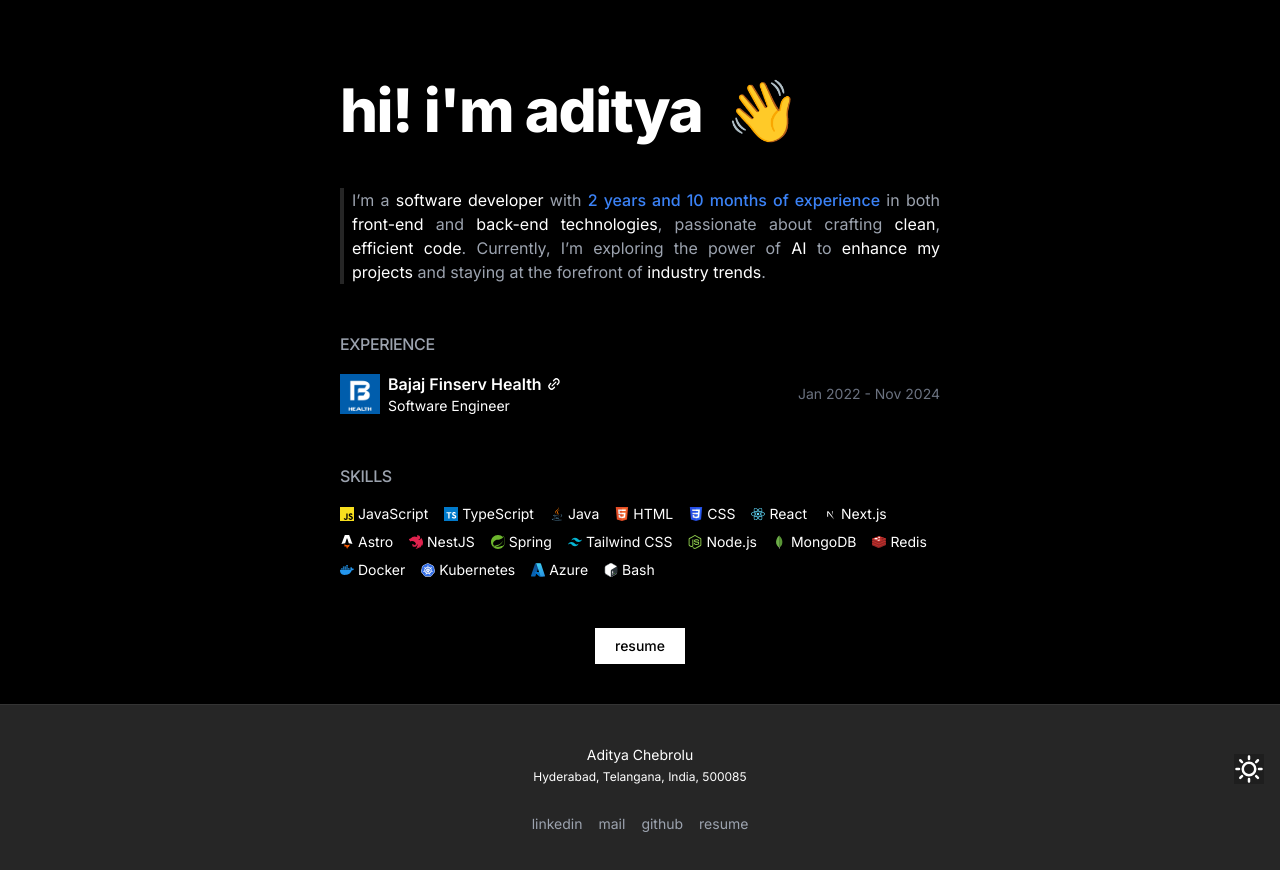
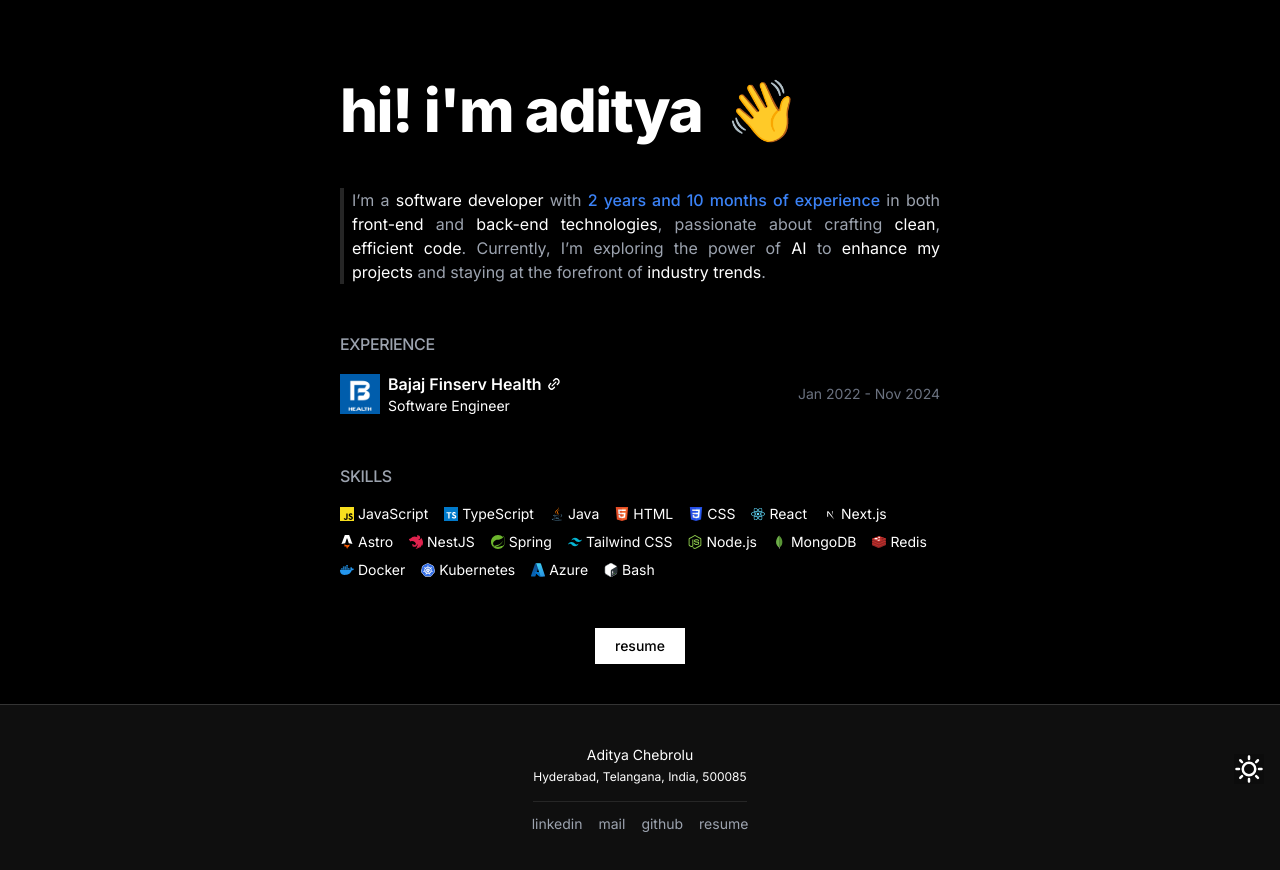
Before and after one commit to aditya-chebrolu/portfolio, a Next.js app: page / in a window 1280 px wide. Shown: the top 870 px of the page. Built offline with nearby package versions, Linux system fonts and the light colour scheme.

Commit message:
code changes

```diff
--- a/src/components/page-wrapper.tsx
+++ b/src/components/page-wrapper.tsx
@@ -23,7 +23,7 @@ const PageWrapper = ({
         {children}
       </main>
       {showFooter && (
-        <footer className="dark:bg-[#0F0F0F mt-auto flex flex-col items-center gap-1 border-t bg-accent py-[40px] text-sm dark:border-[#343434]">
+        <footer className="mt-auto flex flex-col items-center gap-1 border-t bg-accent py-[40px] text-sm dark:border-[#343434] dark:bg-[#0F0F0F]">
           <div>Aditya Chebrolu</div>
           <div className="border-b pb-4 text-xs">Hyderabad, Telangana, India, 500085</div>
           <div className="mt-2 flex gap-4">
```
